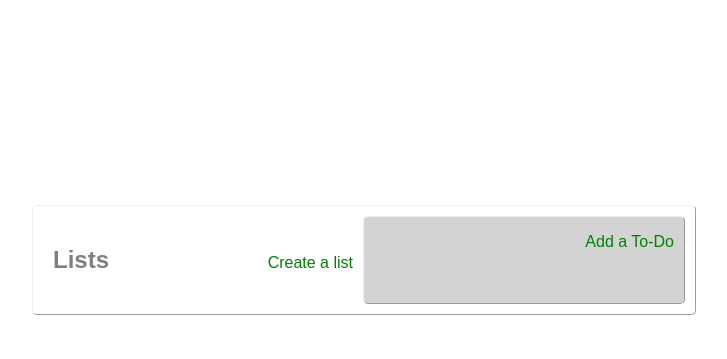
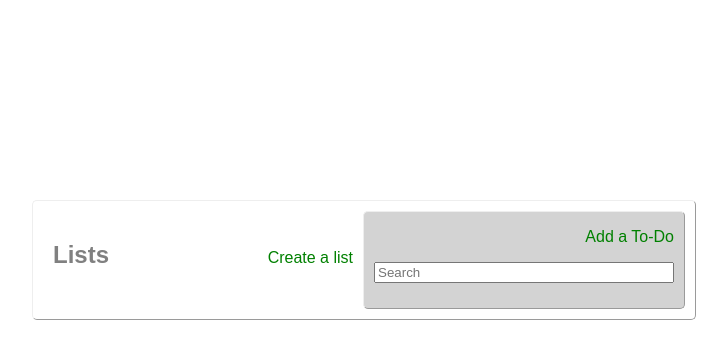
Before and after one commit to marsipang/ToDo_App, a Flask app: page /lists/1 in a window 1280 px wide. Shown: the part 140-499 px from the top of the page, without its empty margins (276-1003 px from the left). Run offline with Flask 2, Linux system fonts and the light colour scheme; data that the repository does not hold is empty.

Commit message:
added a search form to filter through data as people search

```diff
--- a/app/static/css/main.css
+++ b/app/static/css/main.css
@@ -39,7 +39,7 @@ body {
 ul {
   list-style: none;
   padding: 0;
-  margin: 0;
+  margin: 10px 0;
   width: 300px;
 }
 li {
@@ -79,3 +79,11 @@ h2 {
 .error, .list-error {
   color: red;
 }
+
+form input[type="text"]{
+  width: 75%;
+}
+
+form input[type="search"]{
+  width: 100%;
+}
--- a/app/static/js/list.js
+++ b/app/static/js/index.js
@@ -138,3 +138,21 @@ for (let i = 0; i < deletes.length; i++){
         })
     }
 }
+//Filter data shown as search is filled out
+const searchform = document.getElementById('search-input');
+searchform.onkeyup = function() {
+    var input, filter, ul, li, i, txtValue;
+    input = searchform;
+    filter = input.value.toUpperCase();
+    ul = document.getElementById("todos");
+    li = ul.getElementsByTagName("li");
+    for (i = 0; i < li.length; i++) {
+        console.log(li[i])
+        txtValue = li[i].innerText;
+        if (txtValue.toUpperCase().indexOf(filter) > -1) {
+            li[i].style.display = "";
+        } else {
+            li[i].style.display = "none";
+        }
+    }
+}
--- a/app/templates/index.html
+++ b/app/templates/index.html
@@ -31,6 +31,9 @@
           <input type="submit" value="Create">
         </form>
         <div id="error" class="hidden">Something went wrong!</div>
+        <form id="search-form" method="get">
+          <input id="search-input" type="search"  placeholder='Search'>
+        </form>
         <ul id="todos">
             {% for item in data %}
             <li>
@@ -45,6 +48,6 @@
       </div>
     </div>
   </div>
-  <script type="text/javascript" src="{{ url_for('static', filename='js/list.js') }}"></script>
+  <script type="text/javascript" src="{{ url_for('static', filename='js/index.js') }}"></script>
 
 {% endblock %}
```
Also changed, not shown: app/static/js/todo.js (deleted).
